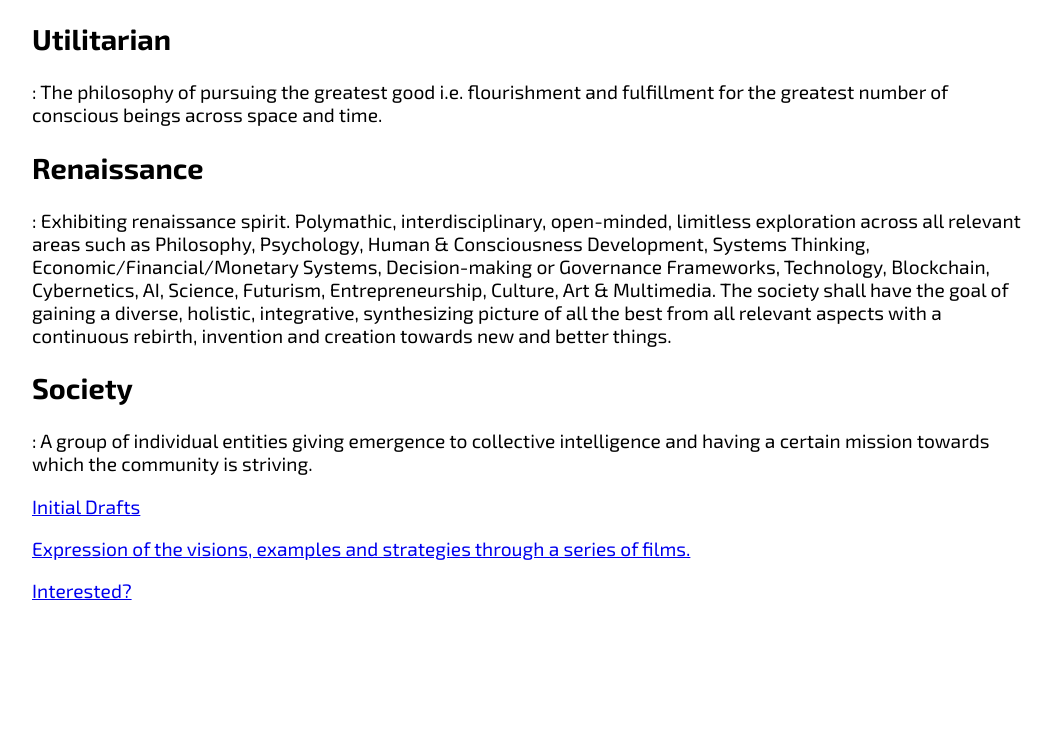
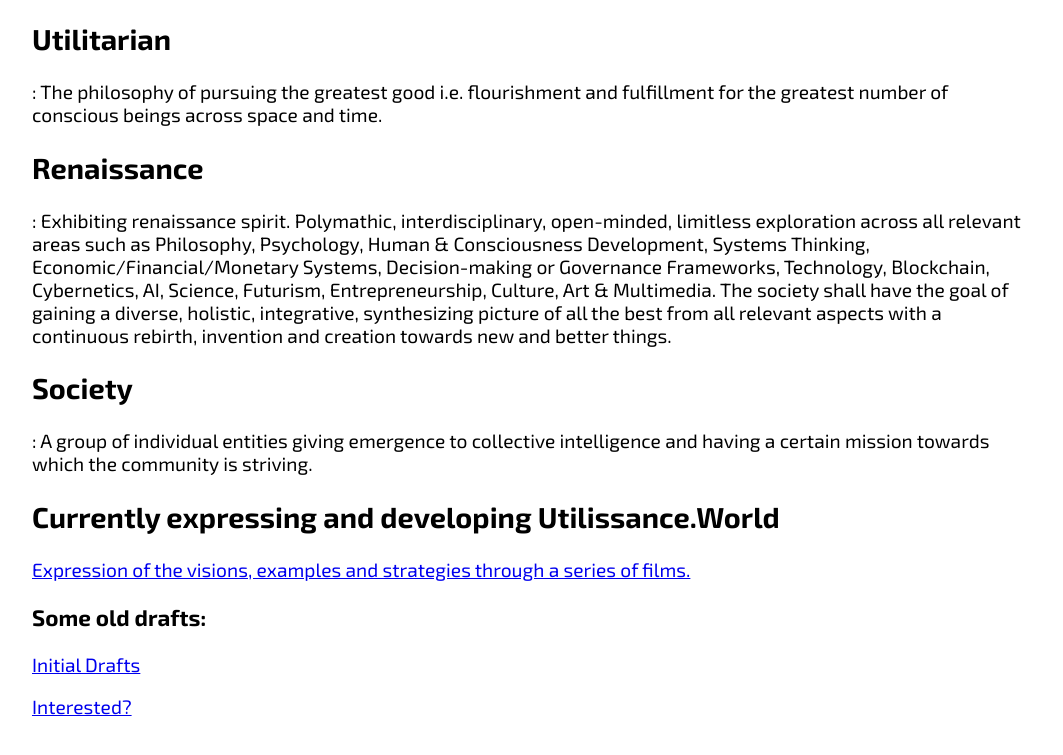
Before and after one commit to Utilitarianaissance/utilissance-site, a website: page index.html in a window 1280 px wide. Shown: the part 963-1718 px from the top of the page, without its empty margins (108-1171 px from the left). Before the commit the page ends 1634 px from the top, so only its background shows below. Drawn offline with Linux system fonts and the light colour scheme.

Commit message:
Updated w Utilissance.World

```diff
--- a/index.html
+++ b/index.html
@@ -61,7 +61,19 @@
         </div>
     </div> -->
 
+    <h2>Currently expressing and developing Utilissance.World</h2>
+
+    <p>
+
+        <a href="/your-better-world.html" target="_blank" rel="noopener noreferrer">
+            Expression of the visions, examples and strategies through a series of films.
+        </a>
+
+    </p>
+
     <div>
+
+        <h3>Some old drafts:</h3>
 
         <p>
             <a href="https://drive.google.com/drive/folders/1mTnGCBTlbtgb3Un5gGzD-Bp_pQnlbiJv" target="_blank" rel="noopener noreferrer">
@@ -70,13 +82,7 @@
 
         </p>
 
-        <p>
 
-            <a href="/your-better-world.html" target="_blank" rel="noopener noreferrer">
-                Expression of the visions, examples and strategies through a series of films.
-            </a>
-
-        </p>
 
         <p>
             <a href="https://airtable.com/shr5DhBdftnyu4yWs" target="_blank" rel="noopener noreferrer">
```
